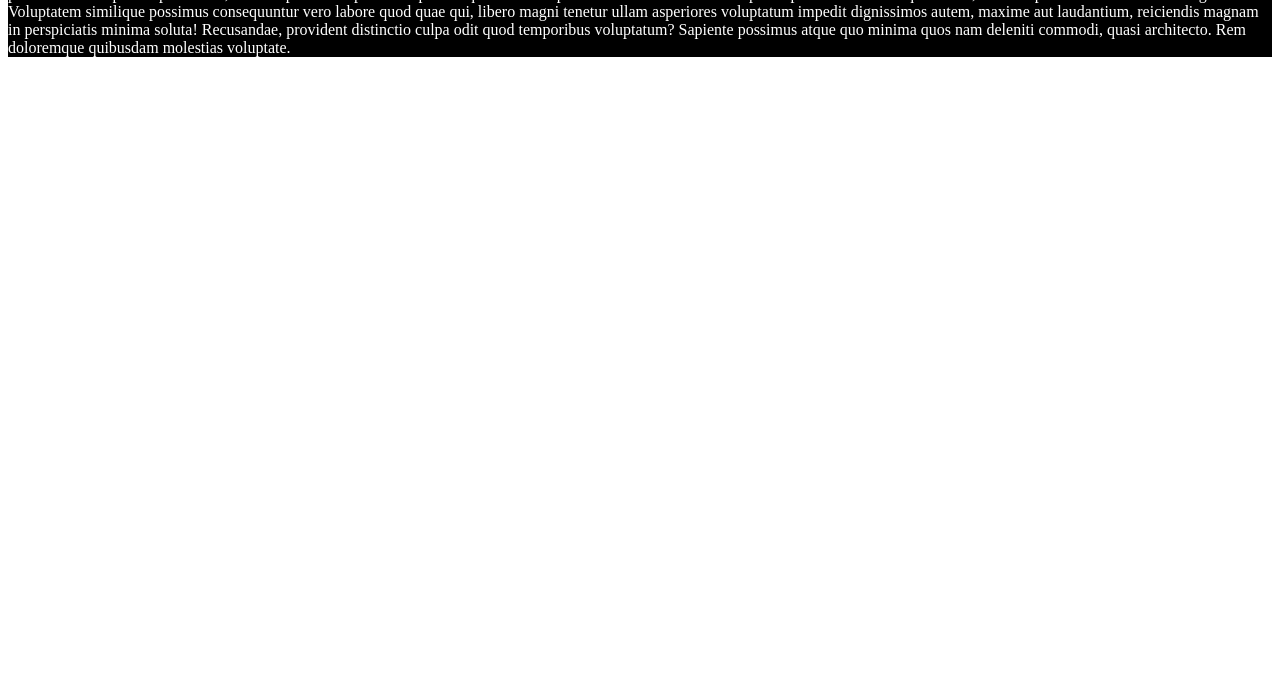
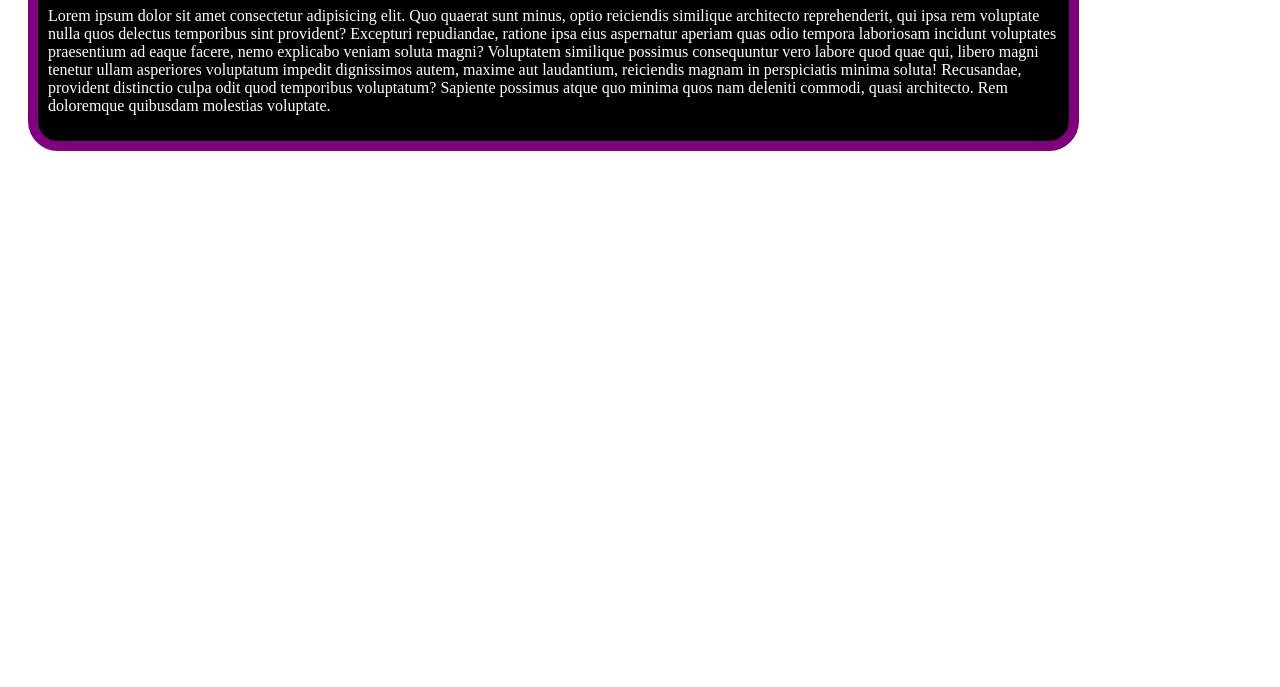
Before and after one commit to RidoyAhammed/p-web, a plain HTML site: page index.html in a window 1280 px wide. Shown: the part 113-800 px from the top of the page. Drawn offline with Linux system fonts and the light colour scheme.

Commit message:
color add

```diff
--- a/style.css
+++ b/style.css
@@ -1,4 +1,10 @@
 .color{
     background-color: black;
     color:white;
+    border:10px solid purple;
+    border-radius: 30px;
+    margin: 20px 20px;
+    width: 80%;
+    padding: 10px;
+
 }
```
Also changed, not shown: 1 other file.
